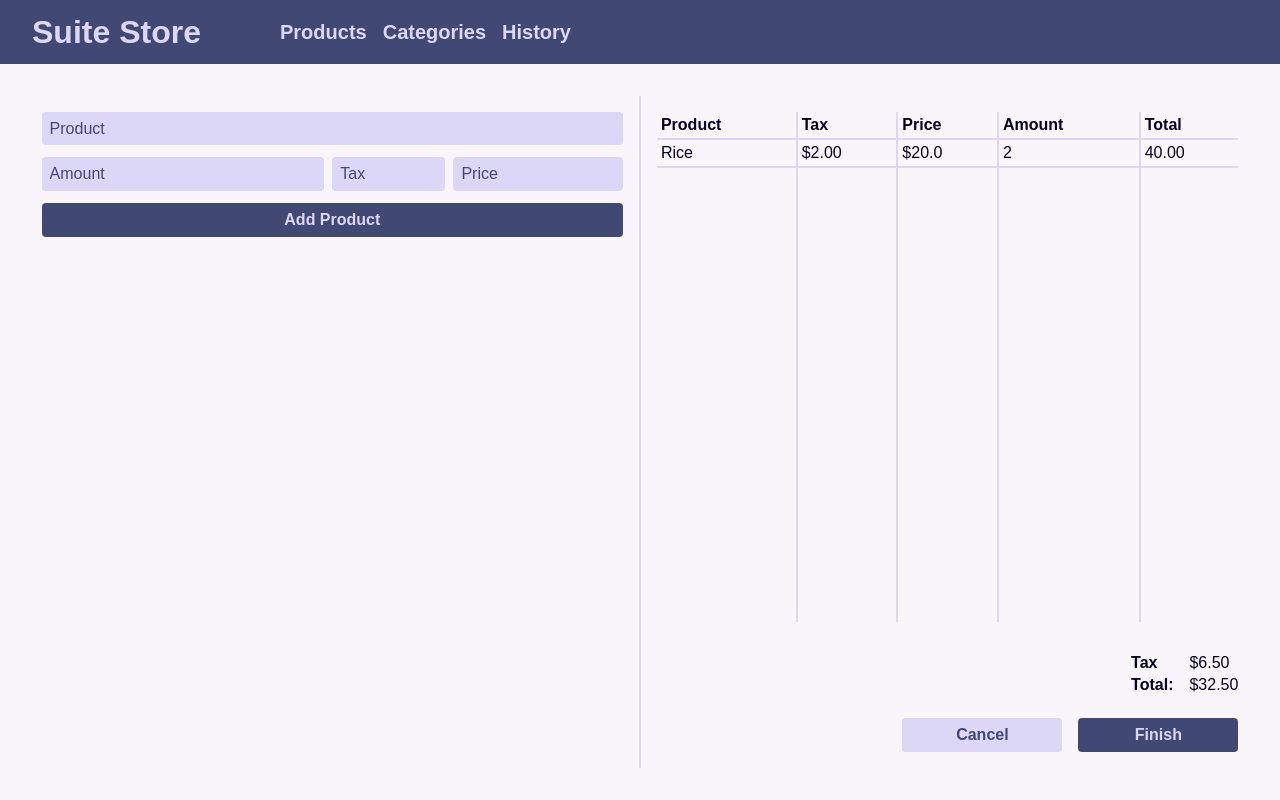
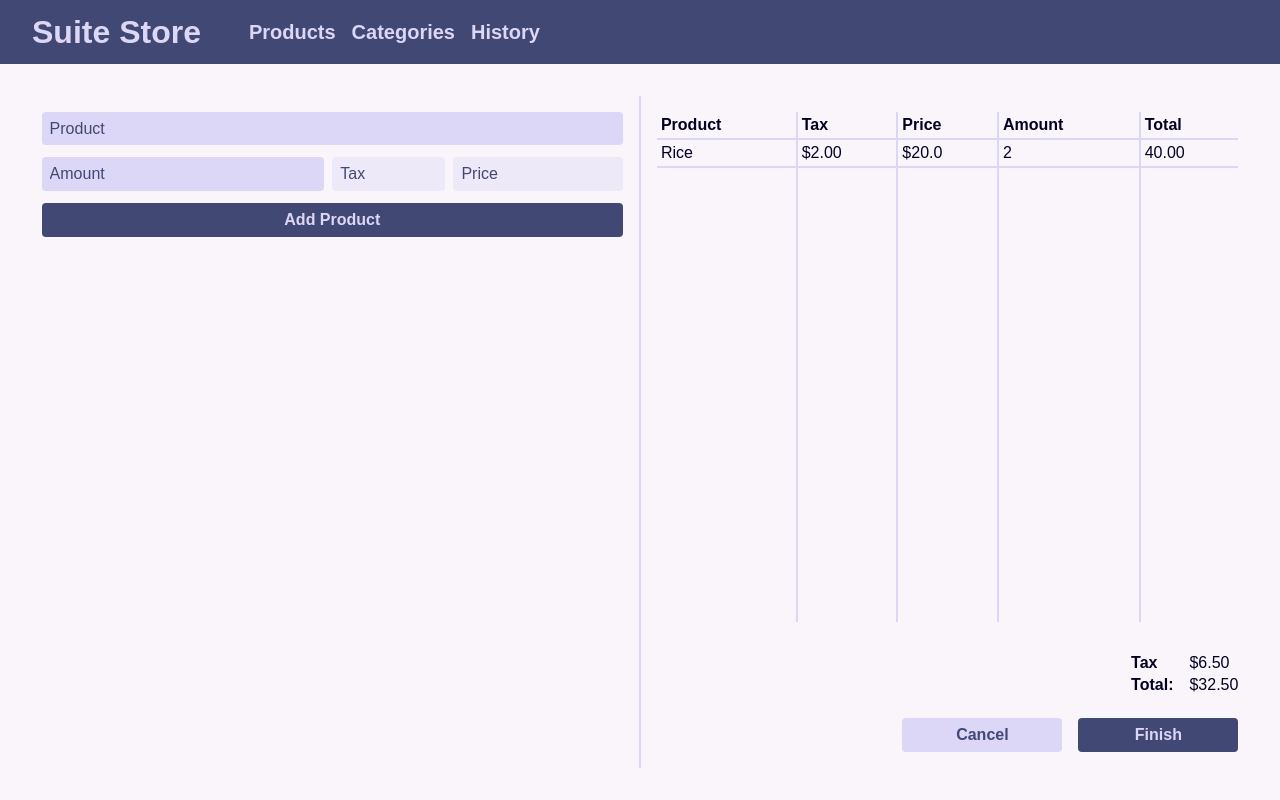
Before and after one commit to jeperico/onboarding-soft, a plain HTML site: page home.html in a window 1280 px wide. Drawn offline with Linux system fonts and the light colour scheme.

Commit message:
feat: tax & price input disabled

```diff
--- a/assets/styles/base.css
+++ b/assets/styles/base.css
@@ -5,11 +5,13 @@
   --gray: #dcd6f7;
   --light: #faf5fa;
   --dark: #020122;
+  --dark-gray: rgb(220, 214, 247, 0.4);
 
   /* SEMANTIC COLORS */
   --background: var(--light);
   --background-navbar: var(--blue);
   --background-input: var(--gray);
+  --background-input-disabled: var(--dark-gray);
   --foreground: var(--dark);
   --foreground-navbar: var(--gray);
   --foreground-muted: var(--blue);
--- a/assets/styles/components.css
+++ b/assets/styles/components.css
@@ -33,6 +33,9 @@ input {
   }
   &:focus {
     outline: 1px solid var(--input-border);
+  }
+  &:disabled {
+    background-color: var(--background-input-disabled);
   }
 }
 
--- a/assets/styles/main.css
+++ b/assets/styles/main.css
@@ -1,7 +1,6 @@
 /* NAVBAR */
 header {
   & h1 {
-    width: 200px;
     color: var(--foreground-navbar);
   }
   & ul {
--- a/home.html
+++ b/home.html
@@ -46,6 +46,7 @@
               id="tax"
               placeholder="Tax"
               required
+              disabled
             />
             <input
               type="number"
@@ -55,6 +56,7 @@
               step="0.1"
               placeholder="Price"
               required
+              disabled
             />
           </div>
           <button type="submit" class="button-primary">Add Product</button>
```
